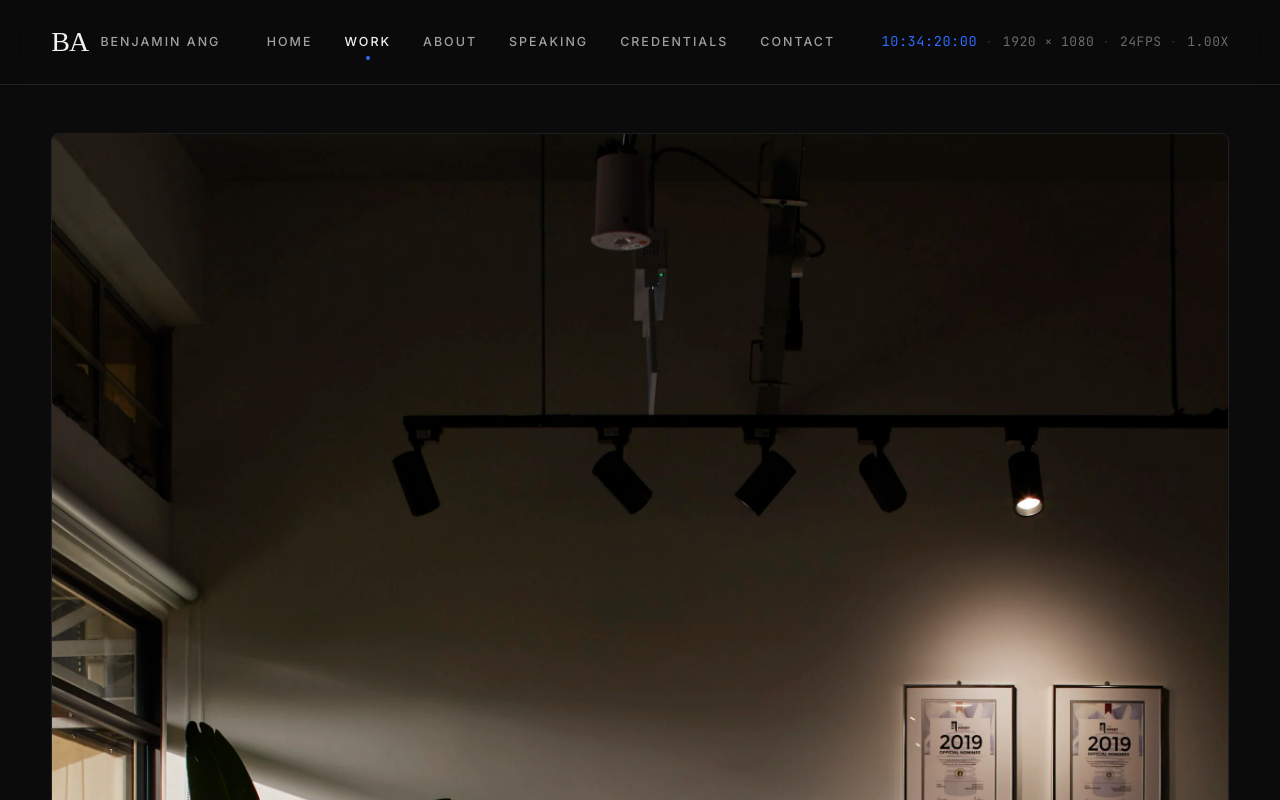
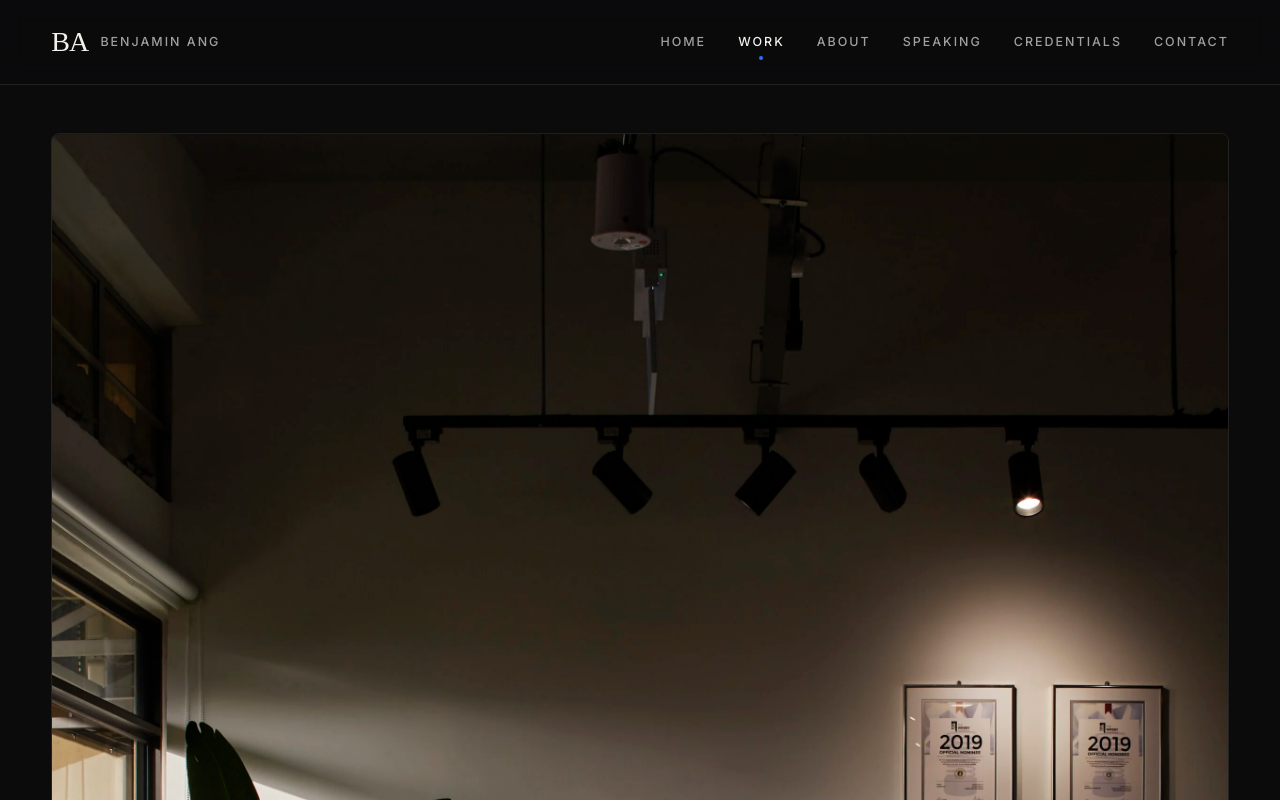
Before and after one commit to 0xWhiteMage/benjaminang, a Next.js app: page /benjaminang/work/genesis-motion-design in a window 1280 px wide. Shown: the top 800 px of the page. Built offline with nearby package versions, Linux system fonts and the light colour scheme.

Commit message:
Remove timecode from nav, align nav right, fix HUD positioning

```diff
--- a/src/app/page.module.css
+++ b/src/app/page.module.css
@@ -10,6 +10,7 @@
 }
 
 .heroInner {
+  position: relative;
   display: grid;
   grid-template-columns: 1fr;
   gap: var(--space-6);
@@ -123,8 +124,8 @@
 /* --- Timecode HUD (top right) --- */
 .timecodeHud {
   position: absolute;
-  top: var(--space-7);
-  right: var(--container-pad);
+  top: var(--space-9);
+  right: 0;
   display: none;
   flex-direction: column;
   align-items: flex-end;
--- a/src/components/site-header.module.css
+++ b/src/components/site-header.module.css
@@ -10,7 +10,7 @@
 
 .inner {
   display: grid;
-  grid-template-columns: auto 1fr auto;
+  grid-template-columns: auto 1fr;
   align-items: center;
   gap: var(--space-5);
   min-height: var(--header-h);
@@ -56,7 +56,7 @@
   margin: 0;
   padding: 0;
   gap: var(--space-6);
-  justify-content: center;
+  justify-content: flex-end;
 }
 
 .navLink {
@@ -91,31 +91,6 @@
   margin-left: -2px;
   border-radius: 50%;
   background: var(--color-electric-blue);
-}
-
-.meta {
-  display: none;
-  align-items: center;
-  gap: 10px;
-  color: var(--color-ink-quiet);
-  font-size: var(--fs-eyebrow);
-  letter-spacing: var(--tracking-eyebrow);
-  text-transform: uppercase;
-  white-space: nowrap;
-}
-
-.timecode {
-  font-family: var(--font-mono);
-  font-size: 0.85rem;
-  letter-spacing: 0.04em;
-  color: var(--color-electric-blue);
-  text-transform: none;
-  font-variant-numeric: tabular-nums;
-}
-
-.metaSep {
-  color: var(--color-ink-quiet);
-  opacity: 0.6;
 }
 
 .menuBtn {
@@ -169,6 +144,5 @@
 
 @media (min-width: 1024px) {
   .nav { display: block; }
-  .meta { display: inline-flex; }
   .menuBtn { display: none; }
 }
--- a/src/components/site-header.tsx
+++ b/src/components/site-header.tsx
@@ -4,7 +4,6 @@ import Link from "next/link";
 import { usePathname } from "next/navigation";
 import { useState } from "react";
 import { site } from "@/lib/site";
-import { LiveTimecode } from "@/components/live-timecode";
 import styles from "./site-header.module.css";
 
 const NAV = [
@@ -49,16 +48,6 @@ export function SiteHeader() {
           </ul>
         </nav>
 
-        <div className={styles.meta} aria-label="System metadata">
-          <LiveTimecode className={styles.timecode} format="smpte" />
-          <span className={styles.metaSep} aria-hidden>·</span>
-          <span className="mono">1920 × 1080</span>
-          <span className={styles.metaSep} aria-hidden>·</span>
-          <span className="mono">24FPS</span>
-          <span className={styles.metaSep} aria-hidden>·</span>
-          <span className="mono">1.00x</span>
-        </div>
-
         <button
           type="button"
           className={styles.menuBtn}
```
Also changed, not shown: src/app/page.tsx (+15 -15 lines).
